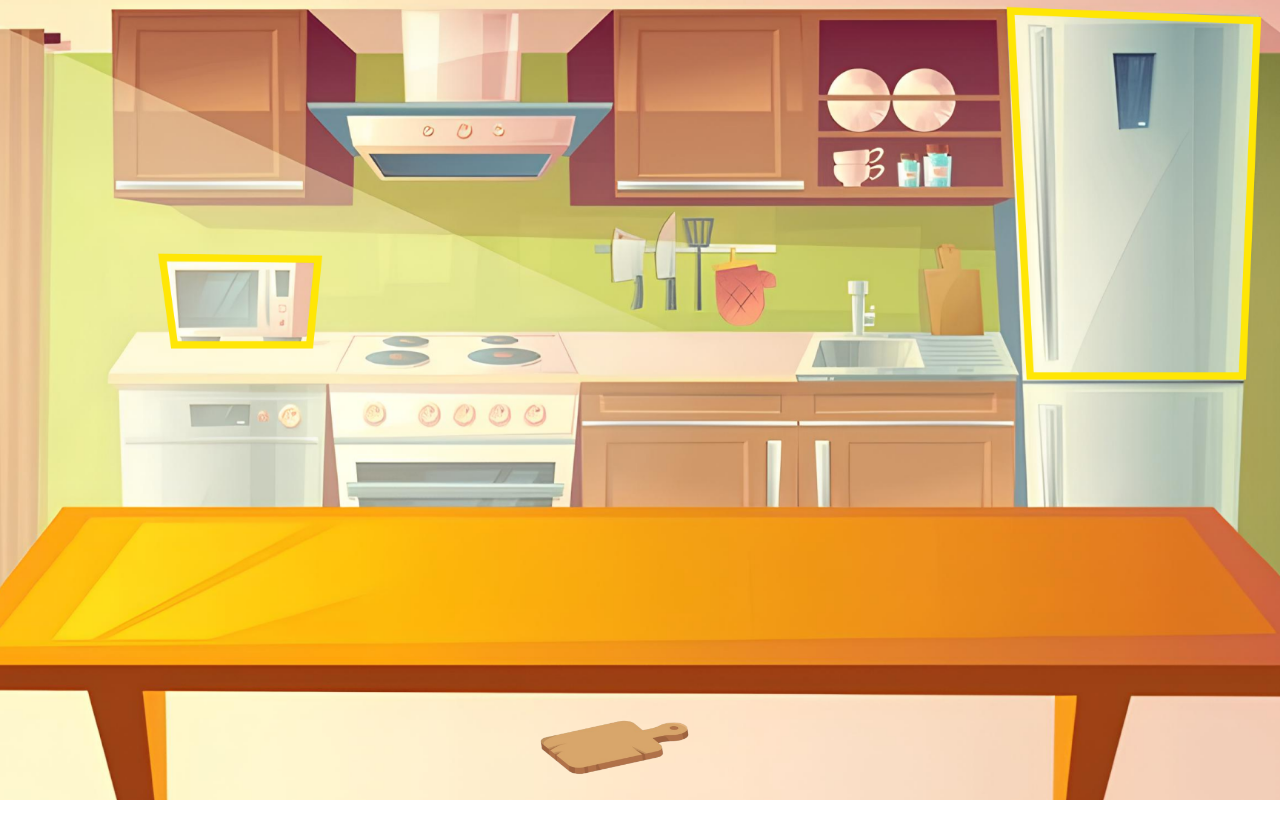
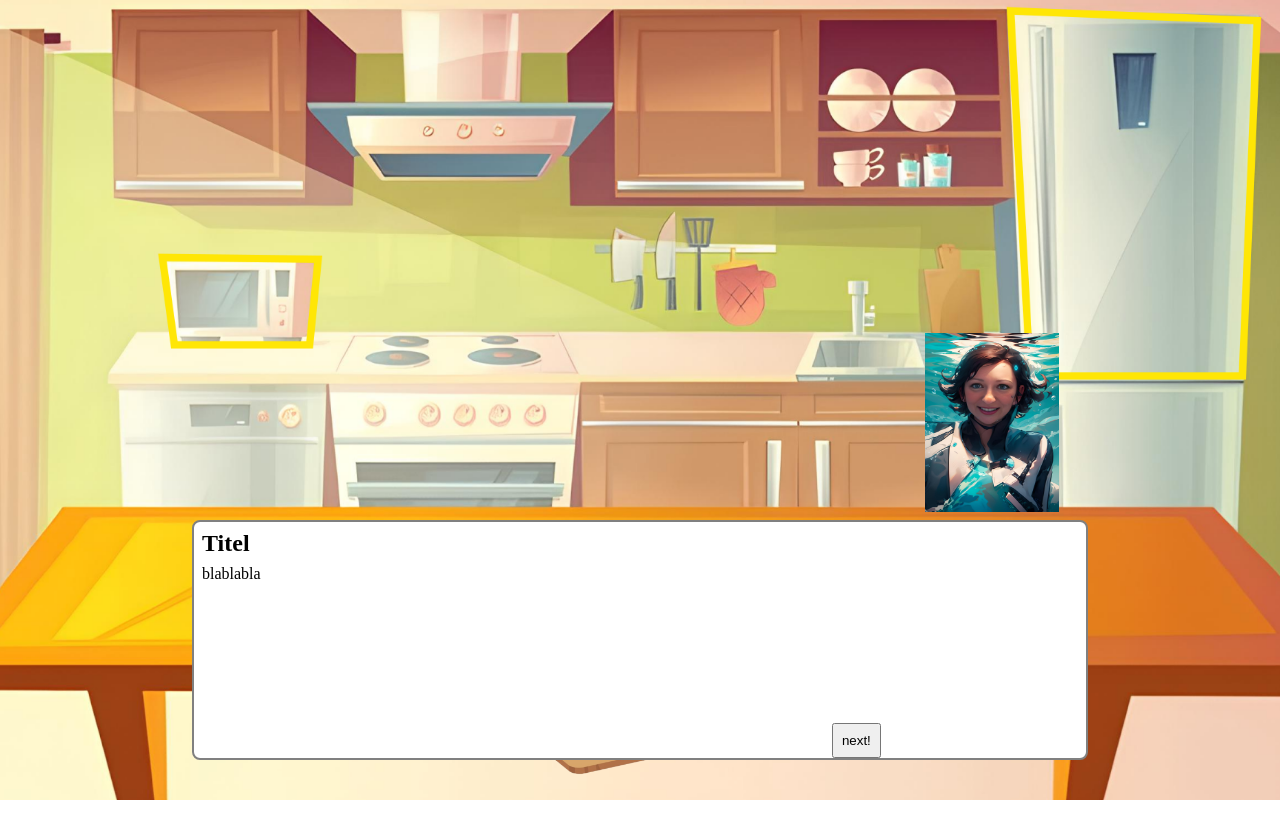
Before and after one commit to Benten-V/bergHOFF, a PHP site: page / in a window 1280 px wide. Run offline with PHP 8.4, Linux system fonts and the light colour scheme.

Commit message:
dialog-boxes

```diff
--- a/index.html
+++ b/index.html
@@ -17,6 +17,18 @@
           <img src="./Images/Berghoff_black.png" alt="berghoff_black logo" />
         </figure>
       </section> -->
+
+      <div class="dialog">
+        <div>
+          <div class="text-dialog">
+            <h2>Titel</h2>
+            <p>blablabla</p>
+          </div>
+          <button>next!</button>
+        </div>
+        <figure><img src="./Images/dialog-icon.png" alt="person" /></figure>
+      </div>
+
       <section class="main-section fade-in hidden">
         <div class="slaapkamer-deur"></div>
         <div class="table">
@@ -72,8 +84,7 @@
             <figure><img src="./Images/close.png" alt="" /></figure>
           </div>
           <div class="list-frigo">
-            <div class="frigo-item">
-            </div>
+            <div class="frigo-item"></div>
             <div class="frigo-item"></div>
             <div class="frigo-item"></div>
             <div class="frigo-item"></div>
@@ -108,9 +119,7 @@
           </div>
         </div>
       </section>
-      <section class="dialogue-box">
-
-      </section>
+      <section class="dialogue-box"></section>
     </main>
 
     <footer></footer>
--- a/style.css
+++ b/style.css
@@ -254,3 +254,58 @@ body {
 .hidden {
     display: none;
 }
+
+
+
+
+.dialog {
+    z-index: 5;
+    position: absolute;
+    border: 2px solid gray;
+    width: 70%;
+    height: 30%;
+    bottom: 5%;
+    left: 15%;
+    display: flex;
+    justify-content: space-between;
+    background-color: var(--bg);
+    border-radius: .5rem;
+}
+
+.dialog button {
+    align-self: flex-end;
+    padding: .5rem;
+}
+
+.text-dialog h2 {
+    margin-top: .5rem;
+    margin-bottom: .5rem;
+}
+
+.text-dialog p {
+    margin: 0;
+    height: 60%;
+}
+
+.text-dialog {
+    width: 100%;
+}
+
+.dialog>div {
+    padding-left: .5rem;
+    width: 77%;
+    display: flex;
+    flex-direction: row;
+}
+
+.dialog figure {
+    position: absolute;
+    height: 40%;
+    width: 15%;
+    right: 3%;
+    top: -80%;
+}
+
+.dialog img {
+    aspect-ratio: 3/4;
+}
```
Also changed, not shown: Images/dialog-icon.png (added).
